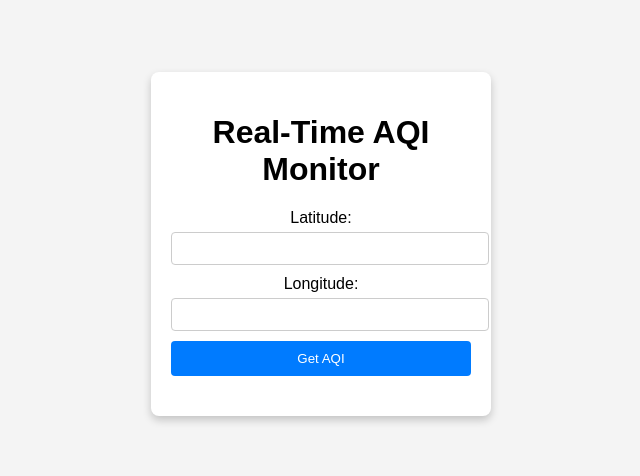
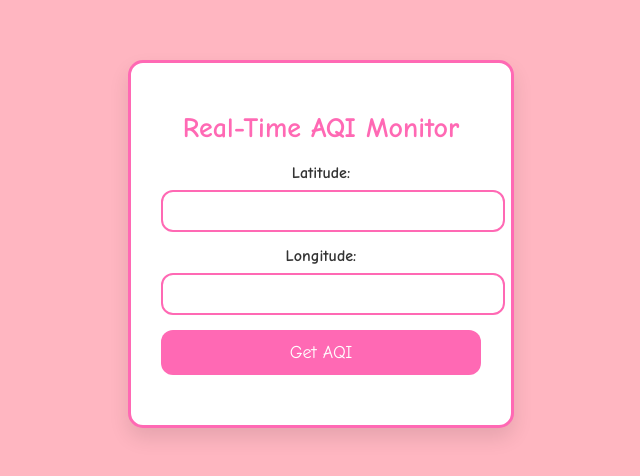
Before and after one commit to icecream148/AetherGuard, a plain HTML site: page index.html in a window 1280 px wide. Shown: the part 156-632 px from the top of the page, without its empty margins (319-959 px from the left). Drawn offline with Linux system fonts and the light colour scheme.

Commit message:
hehshehej

```diff
--- a/style.css
+++ b/style.css
@@ -1,6 +1,6 @@
 body {
-  font-family: Arial, sans-serif;
-  background-color: #f4f4f4;
+  font-family: 'Comic Sans MS', cursive, sans-serif;
+  background-color: #FFB6C1; /* Baby pink background */
   margin: 0;
   padding: 0;
   display: flex;
@@ -10,12 +10,20 @@ body {
 }
 
 .container {
-  background: white;
-  padding: 20px;
-  border-radius: 8px;
-  box-shadow: 0 4px 8px rgba(0, 0, 0, 0.2);
+  background: #ffffff;
+  padding: 30px;
+  border-radius: 15px;
+  box-shadow: 0 10px 20px rgba(0, 0, 0, 0.1);
   text-align: center;
-  width: 300px;
+  width: 320px;
+  border: 3px solid #FF69B4; /* Pink border for added cuteness */
+}
+
+h1 {
+  color: #FF69B4; /* Bright pink text for the title */
+  font-size: 28px;
+  margin-bottom: 20px;
+  font-family: 'Comic Sans MS', cursive, sans-serif;
 }
 
 form {
@@ -24,31 +32,40 @@ form {
 
 label {
   display: block;
-  margin-bottom: 5px;
+  margin-bottom: 8px;
+  font-size: 16px;
+  color: #333;
+  font-weight: bold;
 }
 
 input {
   width: 100%;
-  padding: 8px;
-  margin-bottom: 10px;
-  border: 1px solid #ccc;
-  border-radius: 4px;
+  padding: 10px;
+  margin-bottom: 15px;
+  border: 2px solid #FF69B4; /* Pink border around inputs */
+  border-radius: 12px;
+  font-size: 16px;
 }
 
 button {
   width: 100%;
-  padding: 10px;
-  background-color: #007BFF;
+  padding: 12px;
+  background-color: #FF69B4; /* Pink button background */
   color: white;
   border: none;
-  border-radius: 4px;
+  border-radius: 12px;
+  font-size: 18px;
   cursor: pointer;
+  font-family: 'Comic Sans MS', cursive, sans-serif;
 }
 
 button:hover {
-  background-color: #0056b3;
+  background-color: #FF1493; /* Darker pink on hover */
 }
 
 #result {
   margin-top: 20px;
+  font-size: 18px;
+  color: #FF69B4;
+  font-family: 'Comic Sans MS', cursive, sans-serif;
 }
```
Also changed, not shown: 1 other file.
